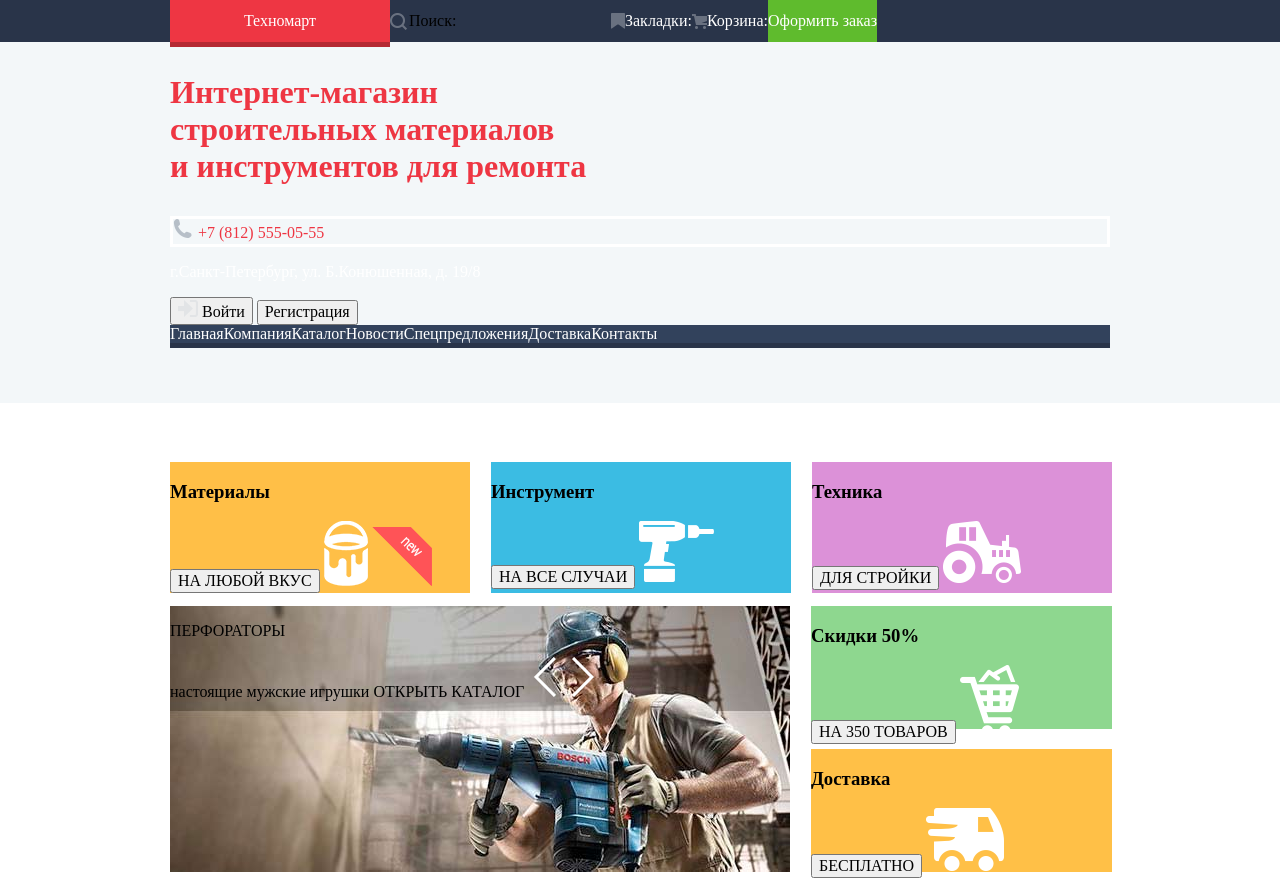
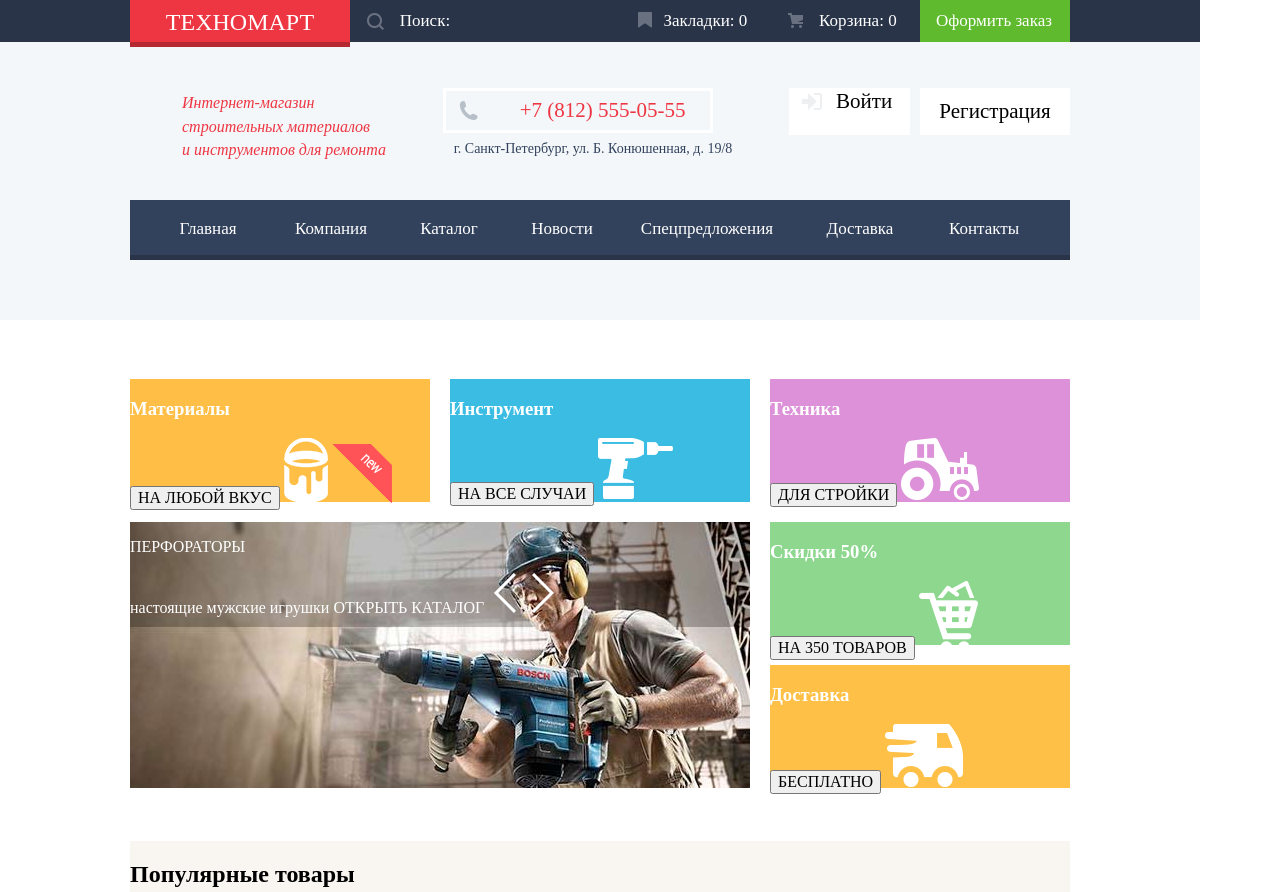
Before and after one commit to BolotovAlexander/Tecnomarket, a website: page index.html in a window 1280 px wide. Shown: the top 892 px of the page. Drawn offline with nearby package versions, Linux system fonts and the light colour scheme.

Commit message:
Header finished

```diff
--- a/index.html
+++ b/index.html
@@ -17,27 +17,29 @@
     <header>
       <div class="wrapper-header-up">
         <ul class="header-up">
-          <li class="technomart-link"><a href="index.html">Техномарт</a></li>
+          <li class="technomart-link"><a href="index.html">ТЕХНОМАРТ</a></li>
           <li class="header-search">
-            <img src="./img/icon/icon_search.png" alt="лупа">
-            <input class="input-search" value="Поиск:">
+            <img class="header-search-img" src="./img/icon/icon_search.png" alt="лупа">
+            <input class="input-search" value=" Поиск:">
           </li>
-          <li>
-            <img src="./img/icon/icon_bookmark.png" alt="закладка">
-            Закладки:
+          <li class="header-bookmark" value=" Закладки:">
+            <img class="header-bookmark-img" src="./img/icon/icon_bookmark.png" alt="закладка">
+             Закладки:&nbsp;
+             <div class="header-bookmark-value">0</div>
           </li>
-          <li>
-            <img src="./img/icon/icon_cart.png" alt="корзина">
-            Корзина:
+          <li class="header-cart">
+            <img class="header-cart-img" src="./img/icon/icon_cart.png" alt="корзина">
+             Корзина:&nbsp;
+             <div class="header-cart-value">0</div>
           </li>
           <li class="button-create-order">
             <a href="#">Оформить заказ</a>
           </li>
         </ul>
       </div>
-      <div class="header-down">
+      <div class="wrapper-header-middle">
         <h1>
-          <p>
+          <p class="header-title">
             Интернет-магазин<br>
             строительных материалов<br>
             и инструментов для ремонта
@@ -45,31 +47,30 @@
         </h1>
         <div>
           <div class="wrapper-header-tel">
-            <img src="./img/icon/icon_phone.png" alt="телефон">
-            <input class="input-tel" type="tel" value="+7 (812) 555-05-55">
+            <img class="header-input-tel-img"src="./img/icon/icon_phone.png" alt="телефон">
+            <input class="input-tel" type="tel" value="+7 (812) 555-05-55" disabled="disabled">
           </div>
-          <p>г.Санкт-Петербург, ул. Б.Конюшенная, д. 19/8</p>
+          <p class="header-adress">г. Санкт-Петербург, ул. Б. Конюшенная, д. 19/8</p>
         </div>
-        <div>
-          <button>
-            <img src="./img/icon/icon_login.png" alt="логин">
+        <div class="wrapper-button-login-registration">
+          <button class="button-login">
+            <img class="button-login-img" src="./img/icon/icon_login.png" alt="логин">
             Войти
           </button>
-          <button>Регистрация</button>
+          <button class="button-registration">Регистрация</button>
         </div>
-
-        <nav class="header-nav">
-          <ul>
-            <li><a href="#">Главная</a></li>
-            <li><a href="#">Компания</a></li>
-            <li><a href="#">Каталог</a></li>
-            <li><a href="#">Новости</a></li>
-            <li><a href="#">Спецпредложения</a></li>
-            <li><a href="#">Доставка</a></li>
-            <li><a href="#">Контакты</a></li>
-          </ul>
-        </nav>
       </div>
+      <nav>
+        <ul class="header-nav-down">
+          <li class="link-header-nav-down-master"><a href="#">Главная</a></li>
+          <li class="link-header-nav-down-company"><a href="#">Компания</a></li>
+          <li class="link-header-nav-down-catalog"><a href="#">Каталог</a></li>
+          <li class="link-header-nav-down-news"><a href="#">Новости</a></li>
+          <li class="link-header-nav-down-offer"><a href="#">Спецпредложения</a></li>
+          <li class="link-header-nav-down-delivery"><a href="#">Доставка</a></li>
+          <li class="link-header-nav-down-contacts"><a href="#">Контакты</a></li>
+        </ul>
+      </nav>
     </header>
 
     <main>
@@ -134,23 +135,23 @@
             <div class="new-price">25500 P.</div>
           </li>
           <li class="card-item">
-            <img src="./img/goods/goods_Bosch BFG 6000.jpg" alt="Bosch">
-            <h3>Перфоратор Bosch BFG 6000</h3>
+            <img src="./img/goods/goods_Bosch BFG 3000.jpg" alt="Bosch">
+            <h3>Перфоратор Bosch BFG 3000</h3>
             <span class="old-price">22500 P.</span>
             <div class="new-price">15500 P.</div>
           </li>
           <li class="card-item">
-            <img src="./img/goods/goods_Bosch BFG 3000.jpg" alt="Bosch">
-            <h3>Перфоратор Bosch BFG 3000</h3>
-            <span class="old-price"></span>
-            <div class="new-price">12500 P.</div>
+            <img src="./img/goods/goods_Bosch BFG 6000.jpg" alt="Bosch">
+            <h3>Перфоратор Bosch BFG 6000</h3>
+            <span class="old-price">30500 P.</span>
+            <div class="new-price">25500 P.</div>
           </li>
           <li class="card-item">
             <img src="./img/goods/goods_Bosch BFG 2000.jpg" alt="Bosch">
             <img src="./img/logo/logo_new.png" alt="новинка">
             <h3>Перфоратор Bosch BFG 2000</h3>
-            <span class="old-price">32500 P.</span>
-            <div class="new-price">25500 P.</div>
+            <span class="old-price"></span>
+            <div class="new-price">12500 P.</div>
           </li>
         </ul>
       </article>
@@ -210,9 +211,9 @@
         <section class="service-down">
             <h3 class="visually-hidden">Сервисы</h3>
             <ul class="buttons-service">
-              <li><button class="button-delivery">Доставка</button></li>
-              <li><button class="button-guarantee">Гарантия</button></li>
-              <li><button class="button-credit">Кредит</button></li>
+              <li><button class="button-service-delivery">Доставка</button></li>
+              <li><button class="button-service-guarantee">Гарантия</button></li>
+              <li><button class="button-service-credit">Кредит</button></li>
             </ul>
             <img src="./img/background/background_separator.png">
             <div class="service-delivery">
--- a/style.less
+++ b/style.less
@@ -22,14 +22,9 @@
 
 @color-itemCardBorder: #eaeaea;
 
-.variable-width-goodsService() {
-  min-width: 300px;                  /*!!!!!!*/
-  width: auto;
-}
-
 .variable-width-basic() {
   width: 940px;
-  margin: auto;
+  margin: 0 auto;
 }
 
 .variable-visually-hidden() {
@@ -40,10 +35,46 @@
   margin: -1px;
 }
 
+.variable-style-flex-row-space-between() {
+  display: flex;
+  flex-direction: row;
+  justify-content: space-between;
+}
+
+.variable-style-flex-row-start() {
+  display: flex;
+  flex-direction: row;
+  justify-content: start;
+}
+
+.variable-style-flex-column-space-between() {
+  display: flex;
+  flex-direction: column;
+  justify-content: space-between;
+}
+
+.variable-header-button-login-registration() {
+  height: 47px;
+  border: medium none;
+  background: transparent;
+  background-color: @color-textWhite;
+  font: 21px cuprum;
+  color: black;
+}
+
+.variable-width-goodsService() {
+  width: 300px;
+}
+
 html,
 body {
   margin: 0;
   padding: 0;
+}
+
+body {
+  width: 1200px;
+  height: 3151px;
 }
 
 ul {
@@ -66,6 +97,8 @@ a {
 
 h1 {
   color: @color-lightRed;
+  font: italic 100% cuprum;
+  margin: 0;
 }
 
 .visually-hidden {
@@ -76,26 +109,32 @@ h1 {
 header {
   display: flex;
   flex-direction: column;
+  justify-content: start;
   background-color: @color-headerBackgroundLightBlue;
   position: relative;
   color: @color-textWhite;
-  min-height: 320px;
+  height: 320px;
 }
 
 .wrapper-header-up {
   background-color: @color-darkBlueGray;
-  min-height: 42px;
 }
 
 .header-up {
  .variable-width-basic;
+ /*display: flex;
+ flex-direction: row;
+ justify-content: space-between;*/
+ height: 42px;
+ font: 17px cuprum;
 }
 
 .technomart-link {
   background-color: @color-lightRed;
   width: 220px;
   position: relative;
-  height: 42px;
+  padding-top: 3px;
+  font: 24px cuprum;
 }
 
 .technomart-link::after {
@@ -108,26 +147,75 @@ header {
   height: 5px;
 }
 
+
+.header-search {
+  .variable-style-flex-row-start;
+  width: 287px;
+  margin-left: auto;
+}
+
+.header-search-img {
+  margin: 0 10px 0 16px;
+}
+
 .input-search {
   background-color: inherit;
   outline: none;
-  border: none
+  border: none;
+  color: @color-textWhite;
+}
+
+.header-bookmark {
+  .variable-style-flex-row-start;
+  width: 150px;
+}
+
+.header-bookmark-img {
+  margin: 0 12px 2px 0;
+}
+
+.header-cart-img {
+  margin: 0 16px 2px 0;
+}
+
+.header-cart {
+  .variable-style-flex-row-start;
+  width: 132px;
+  margin-left: auto;
 }
 
 .button-create-order {
   background-color: @color-greenButton;
-  color: @color-textWhite;
+  font: 17px cuprum;
+  width: 148px;
+  padding-right: 2px;
 }
 
-.header-down {
+.wrapper-header-middle {
+  .variable-style-flex-row-space-between;
   .variable-width-basic;
-  min-height: 56px;
-  padding-bottom: 60px;
+  align-items: flex-start;
+  height: 112px;
+  padding-top: 46px;
+}
+
+.header-title {
+  padding: 3px 0 0 52px;
+  margin: 0;
+  line-height: 147%;
 }
 
 .wrapper-header-tel {
+  .variable-style-flex-row-start;
+  width: 264px;
+  height: 39px;
   border: 3px solid @color-textWhite;
   color: @color-lightRed;
+  font: 21px cuprum;
+}
+
+.header-input-tel-img {
+  margin: 10px 40px 10px 13px;
 }
 
 .input-tel {
@@ -137,21 +225,83 @@ header {
   background-color: inherit;
 }
 
-.header-nav {
+.header-adress {
+  color: @color-lightBlueGray;
+  font: 14px cuprum;
+  margin: 8px 0 0 11px;
+}
+
+.wrapper-button-login-registration {
+  .variable-style-flex-row-space-between;
+}
+
+.button-login {
+  .variable-header-button-login-registration;
+  display: inline-flex;
+  width: 121px;
+}
+
+.button-login-img {
+ margin: 4px 14px 0 7px;
+}
+
+.button-registration {
+  .variable-header-button-login-registration;
+  width: 150px;
+  margin-left: 10px;
+
+}
+
+.header-nav-down {
+ /* display: flex;
+  flex-direction: row;
+  justify-content: space-evenly;*/
   position: relative;
   background-color: @color-lightBlueGray;
+  height: 55px;
   margin: 0px;
-  padding: 0px;
+  padding-top: 1px;
+  .variable-width-basic;
+  font: 17px cuprum;
+  color: @color-textWhite;
 }
 
-.header-nav::after {
+.header-nav-down::after {
   background-color: @color-darkBlueGray;
   position: absolute;
   content: "";
   display: block;
-  bottom: -5px;
+  top: 55px;
   width: 100%;
   height: 5px;
+}
+
+.link-header-nav-down-master {
+ width: 156px;
+}
+
+.link-header-nav-down-company {
+ width: 90px;
+}
+
+.link-header-nav-down-catalog {
+ width: 146px;
+}
+
+.link-header-nav-down-news {
+ width: 80px;
+}
+
+.link-header-nav-down-offer {
+width: 210px;
+}
+
+.link-header-nav-down-delivery {
+ width: 96px;
+}
+
+.link-header-nav-down-contacts {
+ width: 152px;
 }
 
 
@@ -161,39 +311,31 @@ main {
 }
 
 .wrapper-nav-goods-and-service {
-  display: flex;
-  flex-direction: column;
-  justify-content: space-between;
-  min-width: 942px;
-  min-height: 410px;
+  .variable-style-flex-column-space-between;
   .variable-width-basic;
+  height: 409px;
   padding-top: 59px;
   padding-bottom: 53px;
+  color: @color-textWhite;
 }
 
 .wrapper-button-goods-and-service-up {
-  display: flex;
-  flex-direction: row;
-  justify-content: space-between;
+  .variable-style-flex-row-space-between;
+  height: 123px;
 }
 
 .wrapper-button-goods-and-service-down {
-  display: flex;
-  flex-direction: row;
-  justify-content: space-between;
+  .variable-style-flex-row-space-between;
+  padding-top: 20px;
+  height: 266px;
 }
 
 .wrapper-button-goods-and-service-right {
-  display: flex;
-  flex-direction: column;
-  flex-grow: 1;
-  margin-left: 21px;
-  justify-content: space-between;
+  .variable-style-flex-column-space-between;
 }
 
 .slider {
   width: 620px;
-  height: 266px;
   background-image: url('./img/slider/slider_perforator.jpg');
   background-color: #adabaa;
 }
@@ -209,20 +351,16 @@ main {
 .button-materials {
   background-color: @color-navSectionBackgroundDarkYellow;
   .variable-width-goodsService;
-  flex-grow: 1;
 }
 
 .button-instuments {
   background-color: @color-navSectionBackgroundBlue;
-  margin: 0px 21px;
   .variable-width-goodsService;
-  flex-grow: 1;
 }
 
 .button-technics {
   background-color: @color-navSectionBackgroundViolet;
   .variable-width-goodsService;
-  flex-grow: 1;
 }
 
 .button-discounts {
@@ -240,9 +378,7 @@ main {
 .wrapper-popular-goods,
 .wrapper-popular-brands {
   .variable-width-basic;
-  display: flex;
-  flex-direction: column;
-  justify-content: space-between;
+  .variable-style-flex-column-space-between;
   min-height: 420px;
 }
 
@@ -261,15 +397,11 @@ main {
 }
 
 .card {
-  display: flex;
-  flex-direction: row;
-  justify-content: space-between;
+  .variable-style-flex-row-space-between;
 }
 
 .card-item {
-  display: flex;
-  flex-direction: column;
-  justify-content: space-between;
+  .variable-style-flex-column-space-between;
   width: 220px;
   height: 320px;
 }
@@ -277,7 +409,7 @@ main {
 .card-item,
 .brand {
   border: 1px solid @color-itemCardBorder;
-  padding: auto;
+ /* padding: auto;*/
 }
 
 .brand {
@@ -288,21 +420,16 @@ main {
 .service {
   background-color: @color-serviceBackgroundLightBlue;
   .variable-width-basic;
-  display: flex;
-  flex-direction: column;
-  justify-content: space-between;
+  .variable-style-flex-column-space-between;
+  margin-top: 85px;
 }
 
 .service-down {
-  display: flex;
-  flex-direction: row;
-  justify-content: space-between;
+  .variable-style-flex-row-space-between;
 }
 
 .buttons-service {
-  display: flex;
-  flex-direction: column;
-  justify-content: space-between;
+  .variable-style-flex-column-space-between;
 }
 
 .service-delivery {
```
Also changed, not shown: 6 other files.
